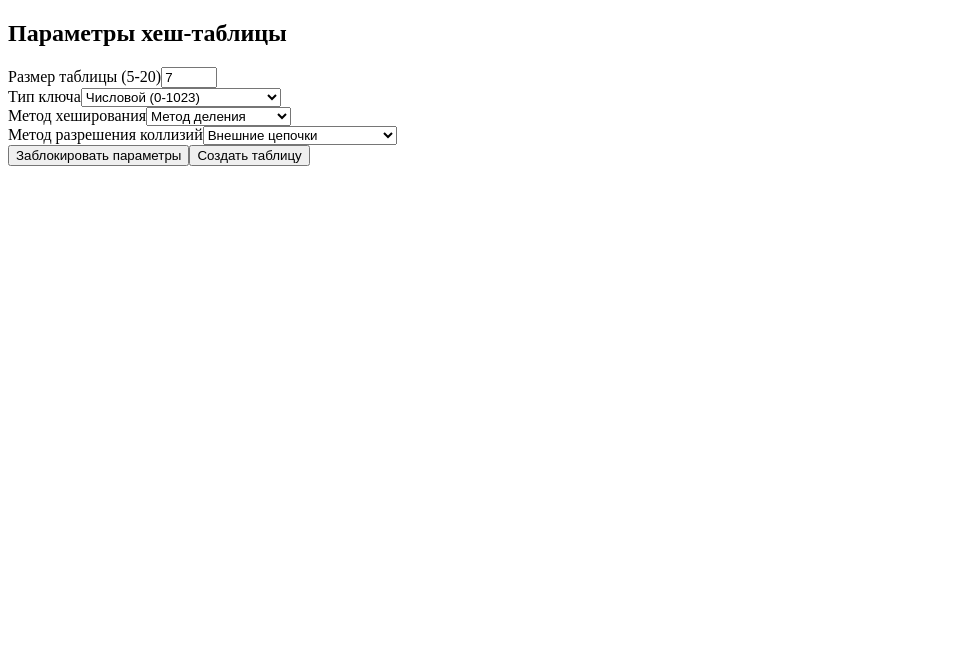
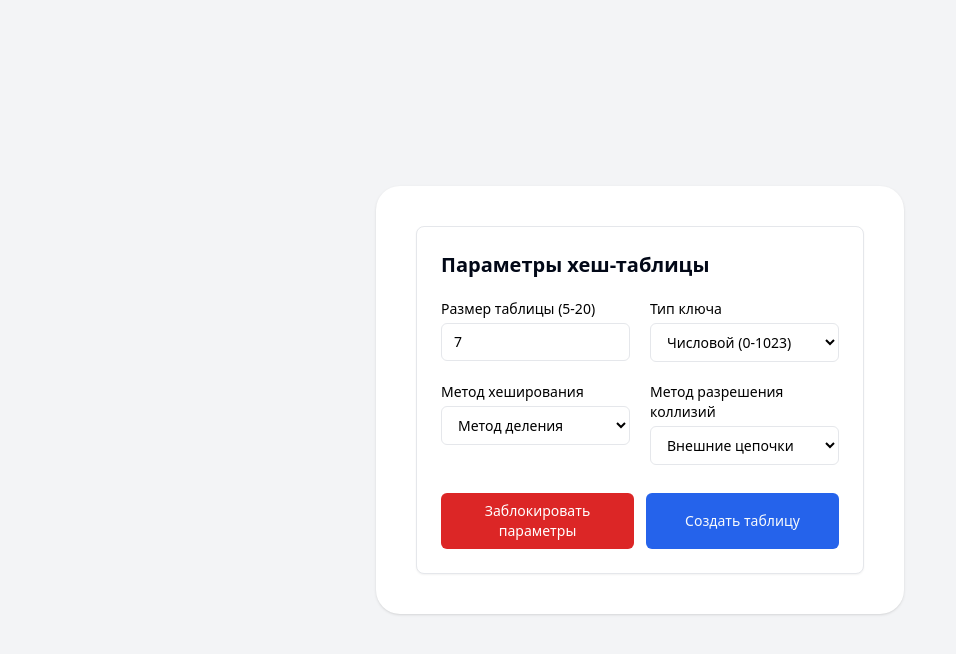
Before and after one commit to YuggothFungi/hash-table-explorer, a React (Vite) app: page / in a window 1280 px wide. Shown: the top 654 px of the page, without its empty margins (0-956 px from the left). Built offline with nearby package versions, Linux system fonts and the light colour scheme.

Commit message:
начали красивую графику делать

```diff
--- /dev/null
+++ b/postcss.config.js
@@ -0,0 +1,6 @@
+export default {
+  plugins: {
+    tailwindcss: {},
+    autoprefixer: {},
+  },
+}
--- a/src/components/HashTableControls.tsx
+++ b/src/components/HashTableControls.tsx
@@ -1,5 +1,6 @@
 import React from 'react';
 import { HashTableControlsProps, KeyType, HashMethod, CollisionMethod } from '../types/hashTableTypes';
+import { cn } from '../lib/utils';
 
 export const HashTableControls: React.FC<HashTableControlsProps> = ({
     params,
@@ -54,12 +55,13 @@ export const HashTableControls: React.FC<HashTableControlsProps> = ({
     };
 
     return (
-        <div className="p-4 border rounded-lg shadow-sm bg-white">
-            <h2 className="text-lg font-semibold mb-4">Параметры хеш-таблицы</h2>
+        <div className="p-6 border rounded-lg shadow-sm bg-card">
+            <h2 className="text-xl font-semibold mb-5 text-card-foreground">Параметры хеш-таблицы</h2>
 
-            <div className="space-y-4">
+            <div className="space-y-5">
+                <div className="grid grid-cols-1 md:grid-cols-2 gap-5">
                     <div>
-                    <label className="block text-sm font-medium text-gray-700">
+                        <label className="block text-sm font-medium mb-1">
                             Размер таблицы (5-20)
                         </label>
                         <input
@@ -69,19 +71,27 @@ export const HashTableControls: React.FC<HashTableControlsProps> = ({
                             value={params.size}
                             onChange={handleSizeChange}
                             disabled={params.isLocked}
-                        className="mt-1 block w-full rounded-md border-gray-300 shadow-sm focus:border-indigo-500 focus:ring-indigo-500 sm:text-sm"
+                            className={cn(
+                                "w-full rounded-md border px-3 py-2 text-sm",
+                                "focus:outline-none focus:ring-2 focus:ring-primary",
+                                params.isLocked ? "bg-muted cursor-not-allowed" : "bg-background"
+                            )}
                         />
                     </div>
 
                     <div>
-                    <label className="block text-sm font-medium text-gray-700">
+                        <label className="block text-sm font-medium mb-1">
                             Тип ключа
                         </label>
                         <select
                             value={params.keyType}
                             onChange={handleKeyTypeChange}
                             disabled={params.isLocked}
-                        className="mt-1 block w-full rounded-md border-gray-300 shadow-sm focus:border-indigo-500 focus:ring-indigo-500 sm:text-sm"
+                            className={cn(
+                                "w-full rounded-md border px-3 py-2 text-sm",
+                                "focus:outline-none focus:ring-2 focus:ring-primary",
+                                params.isLocked ? "bg-muted cursor-not-allowed" : "bg-background"
+                            )}
                         >
                             <option value="number">Числовой (0-1023)</option>
                             <option value="string">Строковый (до 50 символов)</option>
@@ -89,14 +99,18 @@ export const HashTableControls: React.FC<HashTableControlsProps> = ({
                     </div>
 
                     <div>
-                    <label className="block text-sm font-medium text-gray-700">
+                        <label className="block text-sm font-medium mb-1">
                             Метод хеширования
                         </label>
                         <select
                             value={params.hashMethod}
                             onChange={handleHashMethodChange}
                             disabled={params.isLocked}
-                        className="mt-1 block w-full rounded-md border-gray-300 shadow-sm focus:border-indigo-500 focus:ring-indigo-500 sm:text-sm"
+                            className={cn(
+                                "w-full rounded-md border px-3 py-2 text-sm",
+                                "focus:outline-none focus:ring-2 focus:ring-primary",
+                                params.isLocked ? "bg-muted cursor-not-allowed" : "bg-background"
+                            )}
                         >
                             <option value="division">Метод деления</option>
                             <option value="multiplication">Метод умножения</option>
@@ -105,14 +119,18 @@ export const HashTableControls: React.FC<HashTableControlsProps> = ({
                     </div>
 
                     <div>
-                    <label className="block text-sm font-medium text-gray-700">
+                        <label className="block text-sm font-medium mb-1">
                             Метод разрешения коллизий
                         </label>
                         <select
                             value={params.collisionMethod}
                             onChange={handleCollisionMethodChange}
                             disabled={params.isLocked}
-                        className="mt-1 block w-full rounded-md border-gray-300 shadow-sm focus:border-indigo-500 focus:ring-indigo-500 sm:text-sm"
+                            className={cn(
+                                "w-full rounded-md border px-3 py-2 text-sm",
+                                "focus:outline-none focus:ring-2 focus:ring-primary",
+                                params.isLocked ? "bg-muted cursor-not-allowed" : "bg-background"
+                            )}
                         >
                             <option value="chain">Внешние цепочки</option>
                             <option value="internalChain">Внутренние цепочки</option>
@@ -120,15 +138,19 @@ export const HashTableControls: React.FC<HashTableControlsProps> = ({
                             <option value="quadratic">Квадратичное опробование</option>
                         </select>
                     </div>
+                </div>
 
-                <div className="flex space-x-2 pt-2">
+                <div className="flex flex-col sm:flex-row gap-3 pt-2">
                     <button
                         onClick={() => onLockChange(!params.isLocked)}
-                        className={`flex-1 py-2 px-4 rounded-md text-white ${
+                        className={cn(
+                            "py-2 px-4 rounded-md text-sm font-medium transition-colors",
+                            "focus:outline-none focus:ring-2 focus:ring-offset-2",
                             params.isLocked
-                                ? 'bg-green-600 hover:bg-green-700'
-                                : 'bg-red-600 hover:bg-red-700'
-                        }`}
+                                ? "bg-green-600 hover:bg-green-700 text-white focus:ring-green-500"
+                                : "bg-red-600 hover:bg-red-700 text-white focus:ring-red-500",
+                            "flex-1"
+                        )}
                     >
                         {params.isLocked ? 'Разблокировать параметры' : 'Заблокировать параметры'}
                     </button>
@@ -136,7 +158,12 @@ export const HashTableControls: React.FC<HashTableControlsProps> = ({
                     {!params.tableRendered && !params.isLocked && (
                         <button
                             onClick={handleRenderTable}
-                            className="flex-1 py-2 px-4 rounded-md text-white bg-blue-600 hover:bg-blue-700"
+                            className={cn(
+                                "py-2 px-4 rounded-md text-sm font-medium transition-colors",
+                                "bg-primary text-primary-foreground hover:bg-primary/90",
+                                "focus:outline-none focus:ring-2 focus:ring-primary focus:ring-offset-2",
+                                "flex-1"
+                            )}
                         >
                             Создать таблицу
                         </button>
@@ -144,9 +171,9 @@ export const HashTableControls: React.FC<HashTableControlsProps> = ({
                 </div>
 
                 {params.tableRendered && (
-                    <>
-                        <div>
-                            <label className="block text-sm font-medium text-gray-700">
+                    <div className="border-t border-border pt-4 mt-4">
+                        <div className="mb-4">
+                            <label className="block text-sm font-medium mb-1">
                                 {params.keyType === 'number'
                                     ? 'Ключ (0-1023)'
                                     : 'Ключ (до 50 символов)'}
@@ -157,27 +184,40 @@ export const HashTableControls: React.FC<HashTableControlsProps> = ({
                                 onChange={handleKeyChange}
                                 min={params.keyType === 'number' ? 0 : undefined}
                                 max={params.keyType === 'number' ? 1023 : undefined}
-                                className="mt-1 block w-full rounded-md border-gray-300 shadow-sm focus:border-indigo-500 focus:ring-indigo-500 sm:text-sm"
+                                className="w-full rounded-md border px-3 py-2 text-sm focus:outline-none focus:ring-2 focus:ring-primary"
                             />
                         </div>
 
-                        <div className="flex space-x-2 pt-2">
+                        <div className="flex flex-col sm:flex-row gap-3">
                             <button
                                 onClick={() => onAddKey(params.currentKey)}
-                                className="flex-1 py-2 px-4 rounded-md text-white bg-green-600 hover:bg-green-700"
+                                className={cn(
+                                    "py-2 px-4 rounded-md text-sm font-medium transition-colors",
+                                    "focus:outline-none focus:ring-2 focus:ring-offset-2",
+                                    "bg-green-600 hover:bg-green-700 text-white focus:ring-green-500",
+                                    "flex-1",
+                                    !isKeyValid() && "opacity-50 cursor-not-allowed"
+                                )}
                                 disabled={!isKeyValid()}
                             >
                                 Добавить
                             </button>
                             <button
                                 onClick={() => onFindKey(params.currentKey)}
-                                className="flex-1 py-2 px-4 rounded-md text-white bg-blue-600 hover:bg-blue-700"
+                                className={cn(
+                                    "py-2 px-4 rounded-md text-sm font-medium transition-colors",
+                                    "focus:outline-none focus:ring-2 focus:ring-offset-2",
+                                    "bg-primary text-primary-foreground hover:bg-primary/90",
+                                    "focus:ring-primary",
+                                    "flex-1",
+                                    !isKeyValid() && "opacity-50 cursor-not-allowed"
+                                )}
                                 disabled={!isKeyValid()}
                             >
                                 Найти
                             </button>
                         </div>
-                    </>
+                    </div>
                 )}
             </div>
         </div>
--- /dev/null
+++ b/src/index.css
@@ -0,0 +1,37 @@
+@tailwind base;
+@tailwind components;
+@tailwind utilities;
+
+@layer base {
+  :root {
+    --background: 0 0% 100%;
+    --foreground: 222.2 84% 4.9%;
+
+    --card: 0 0% 100%;
+    --card-foreground: 222.2 84% 4.9%;
+
+    --popover: 0 0% 100%;
+    --popover-foreground: 222.2 84% 4.9%;
+
+    --primary: 221.2 83.2% 53.3%;
+    --primary-foreground: 210 40% 98%;
+
+    --secondary: 210 40% 96.1%;
+    --secondary-foreground: 222.2 47.4% 11.2%;
+
+    --muted: 210 40% 96.1%;
+    --muted-foreground: 215.4 16.3% 46.9%;
+
+    --accent: 210 40% 96.1%;
+    --accent-foreground: 222.2 47.4% 11.2%;
+
+    --destructive: 0 84.2% 60.2%;
+    --destructive-foreground: 210 40% 98%;
+
+    --border: 214.3 31.8% 91.4%;
+    --input: 214.3 31.8% 91.4%;
+    --ring: 222.2 84% 4.9%;
+
+    --radius: 0.5rem;
+  }
+}
--- a/src/index.tsx
+++ b/src/index.tsx
@@ -1,6 +1,7 @@
 import React from 'react';
 import ReactDOM from 'react-dom/client';
 import App from './App';
+import './index.css';
 
 const root = document.getElementById('root');
 if (root) {
--- /dev/null
+++ b/src/lib/utils.ts
@@ -0,0 +1,6 @@
+import { type ClassValue, clsx } from "clsx";
+import { twMerge } from "tailwind-merge";
+
+export function cn(...inputs: ClassValue[]) {
+  return twMerge(clsx(inputs));
+}
--- /dev/null
+++ b/tailwind.config.js
@@ -0,0 +1,51 @@
+/** @type {import('tailwindcss').Config} */
+module.exports = {
+  content: [
+    './src/**/*.{js,jsx,ts,tsx}',
+  ],
+  theme: {
+    extend: {
+      colors: {
+        border: "hsl(var(--border))",
+        input: "hsl(var(--input))",
+        ring: "hsl(var(--ring))",
+        background: "hsl(var(--background))",
+        foreground: "hsl(var(--foreground))",
+        primary: {
+          DEFAULT: "hsl(var(--primary))",
+          foreground: "hsl(var(--primary-foreground))",
+        },
+        secondary: {
+          DEFAULT: "hsl(var(--secondary))",
+          foreground: "hsl(var(--secondary-foreground))",
+        },
+        destructive: {
+          DEFAULT: "hsl(var(--destructive))",
+          foreground: "hsl(var(--destructive-foreground))",
+        },
+        muted: {
+          DEFAULT: "hsl(var(--muted))",
+          foreground: "hsl(var(--muted-foreground))",
+        },
+        accent: {
+          DEFAULT: "hsl(var(--accent))",
+          foreground: "hsl(var(--accent-foreground))",
+        },
+        popover: {
+          DEFAULT: "hsl(var(--popover))",
+          foreground: "hsl(var(--popover-foreground))",
+        },
+        card: {
+          DEFAULT: "hsl(var(--card))",
+          foreground: "hsl(var(--card-foreground))",
+        },
+      },
+      borderRadius: {
+        lg: "var(--radius)",
+        md: "calc(var(--radius) - 2px)",
+        sm: "calc(var(--radius) - 4px)",
+      },
+    },
+  },
+  plugins: [],
+}
```
Also changed, not shown: package.json (+8 -1 lines), src/components/ChainVisualizer.tsx (+30 -24 lines), src/components/ErrorNotification.tsx (+8 -25 lines), src/components/HashTableVisualizer.tsx (+34 -25 lines), src/components/Notification.tsx (+41 -78 lines), 1 other file (tests, documents, lock files or other folders). Lines whose indentation alone changed are shown as unchanged.
